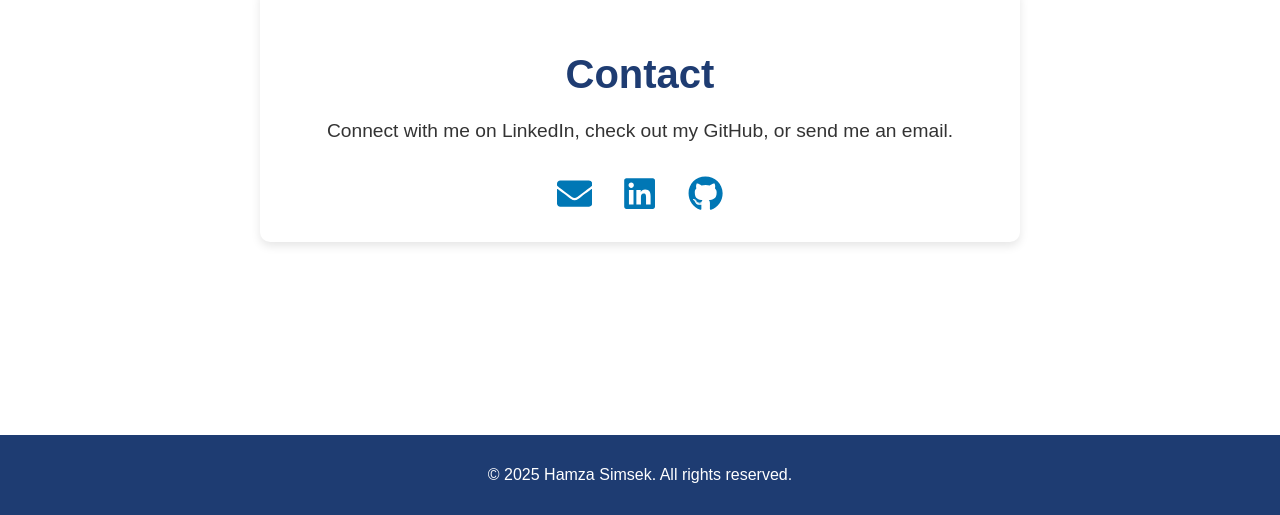
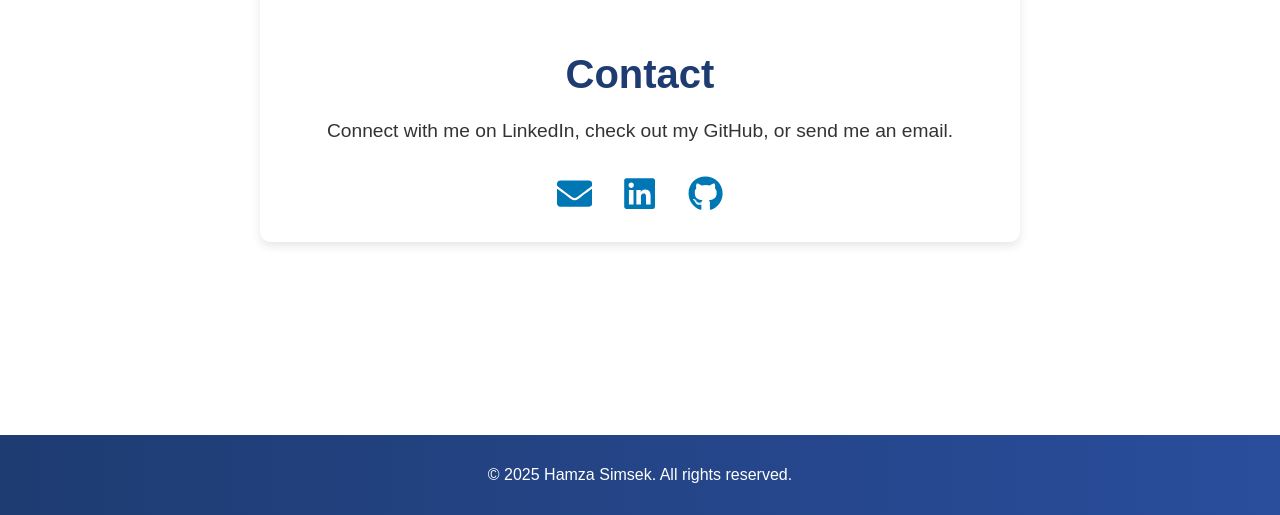
Before and after one commit to hamzas4011/personal-website, a React (Vite) app: page / in a window 1280 px wide. Shown: the part 2495-3010 px from the top of the page. Built offline with nearby package versions, Linux system fonts and the light colour scheme.

Commit message:
new link github

```diff
--- a/src/components/Contact.jsx
+++ b/src/components/Contact.jsx
@@ -18,7 +18,7 @@ export function Contact() {
             <FaLinkedin className="contact-icon" />
           </a>
 
-          <a href="https://github.com/yourgithubusername" className="contact-item" target="_blank" rel="noopener noreferrer">
+          <a href="https://github.com/hamzas4011/" className="contact-item" target="_blank" rel="noopener noreferrer">
             <FaGithub className="contact-icon" />
           </a>
         </div>
--- a/src/styles/Footer.css
+++ b/src/styles/Footer.css
@@ -1,7 +1,7 @@
 .footer {
   text-align: center;
   padding: 15px;
-    background-color: #1e3c72;
+  background: linear-gradient(to right, #1e3c72, #2a4d9c);
   color: white;
   font-size: 1rem;
   margin-top: 30px;
```
Lines whose indentation alone changed are shown as unchanged.
